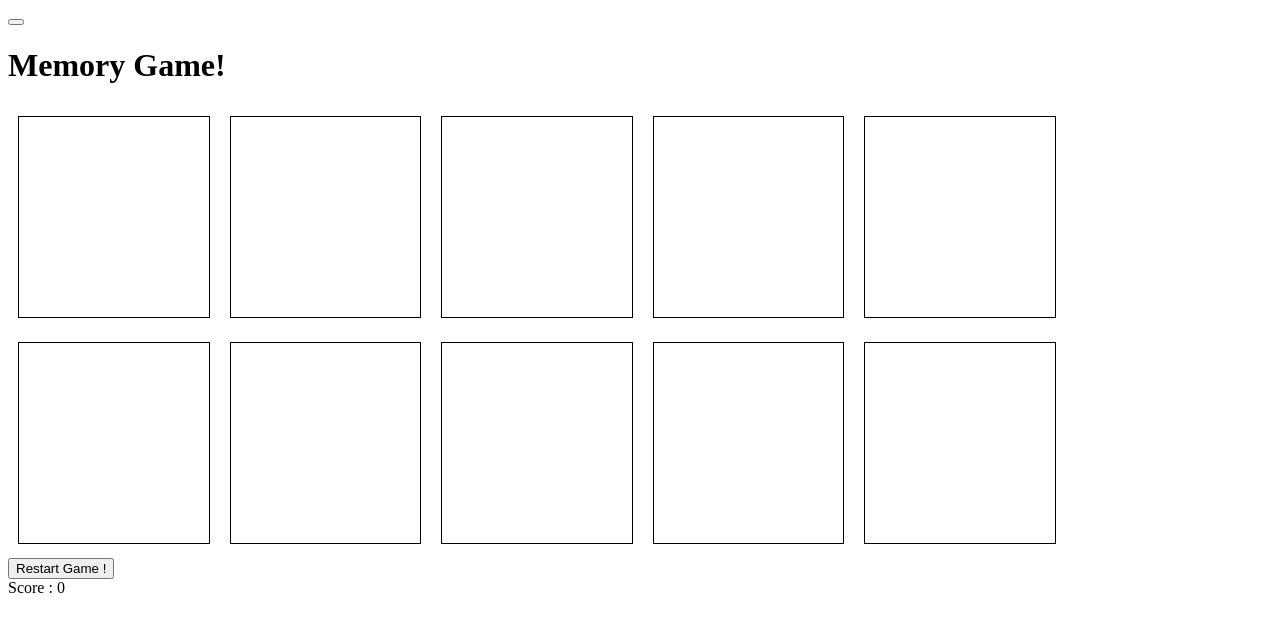
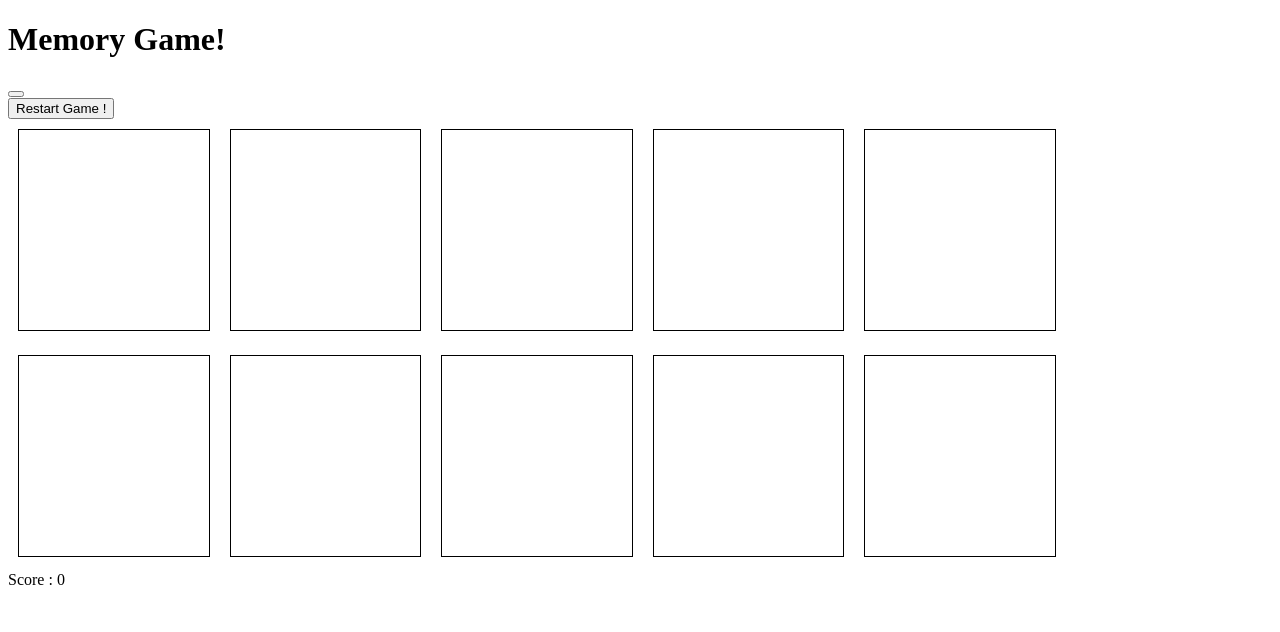
Before and after one commit to Sohohous3/Memory_Game, a plain HTML site: page index.html in a window 1280 px wide. Both pictures are taken after a click on the button "Start Game !". Drawn offline with Linux system fonts and the light colour scheme.

Commit message:
Start/Restart Buttons functionnalities Added

```diff
--- a/index.html
+++ b/index.html
@@ -6,8 +6,8 @@
     <link rel="stylesheet" href="style.css" />
   </head>
   <body>
-    <button id="startButton"></button>
     <h1>Memory Game!</h1>
+    <button></button>
     <div id="score"></div>
     <div id="game">
     </div>
--- a/script.js
+++ b/script.js
@@ -65,6 +65,7 @@ function handleCardClick(event) {
         clickedCards = [];
         score += 1;
         updateScoreDisplay();
+        winCondition();
     } else {
         setTimeout(function() {
           clickedCards[0].element.style.backgroundColor = "";
@@ -83,27 +84,50 @@ function updateScoreDisplay() {
 }
 
 function initGame() {
-  const startButton = document.createElement("button");
+  let startRestartButton = document.getElementById("startRestartButton");
+  if (!startRestartButton) {
+    startRestartButton = document.createElement("button");
+    startRestartButton.id = "startRestartButton";
+    document.body.insertBefore(startRestartButton, gameContainer);
+  }
+  startRestartButton.textContent = "Start Game !";
+
+  if (!scoreElement) {
     scoreElement = document.createElement("div");
-  let isgameStarted = false;
+    document.body.insertBefore(scoreElement, gameContainer.nextSibling);
+  }
 
-  startButton.textContent = "Start Game !";
-  scoreElement.textContent = "Score : " + score.toString();
+  startRestartButton.addEventListener("click", () => {
+    startGame();
+  });
+}
 
-  startButton.addEventListener("click", () => {
+function startGame() {
   gameContainer.innerHTML = "";
-    isgameStarted = true;
   countClick = 0;
   clickedCards = [];
   score = 0;
   updateScoreDisplay();
   shuffledColors = shuffle(COLORS);
   createDivsForColors(shuffledColors);
-    if (isgameStarted === true)
-      startButton.textContent = "Restart Game !";
-  })
-  document.body.appendChild(startButton);
-  document.body.appendChild(scoreElement);
+  document.getElementById("startRestartButton").textContent = "Restart Game !";
+}
+
+function winCondition() {
+  let totalPairs = COLORS.length / 2;
+
+  if (score === totalPairs) {
+    gameContainer.innerHTML = "";
+    const winMessage = document.createElement("div");
+    winMessage.textContent = "You Win !!! Score = " + score;
+    gameContainer.appendChild(winMessage);
+
+    startRestartButton.textContent = "Restart Game!";
+    startRestartButton.addEventListener("click", function() {
+      startGame();
+    });
+    gameContainer.appendChild(startRestartButton);
+  }
 }
 
 initGame();
```
Lines whose indentation alone changed are shown as unchanged.
